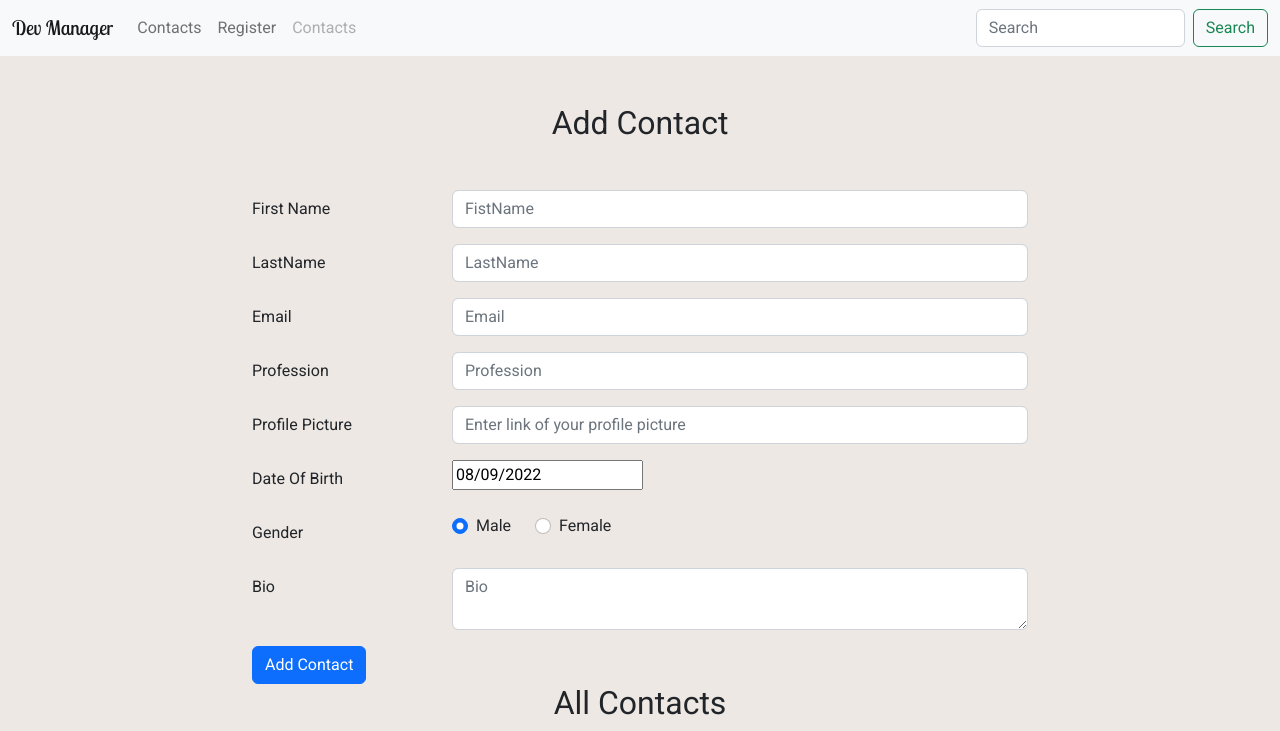
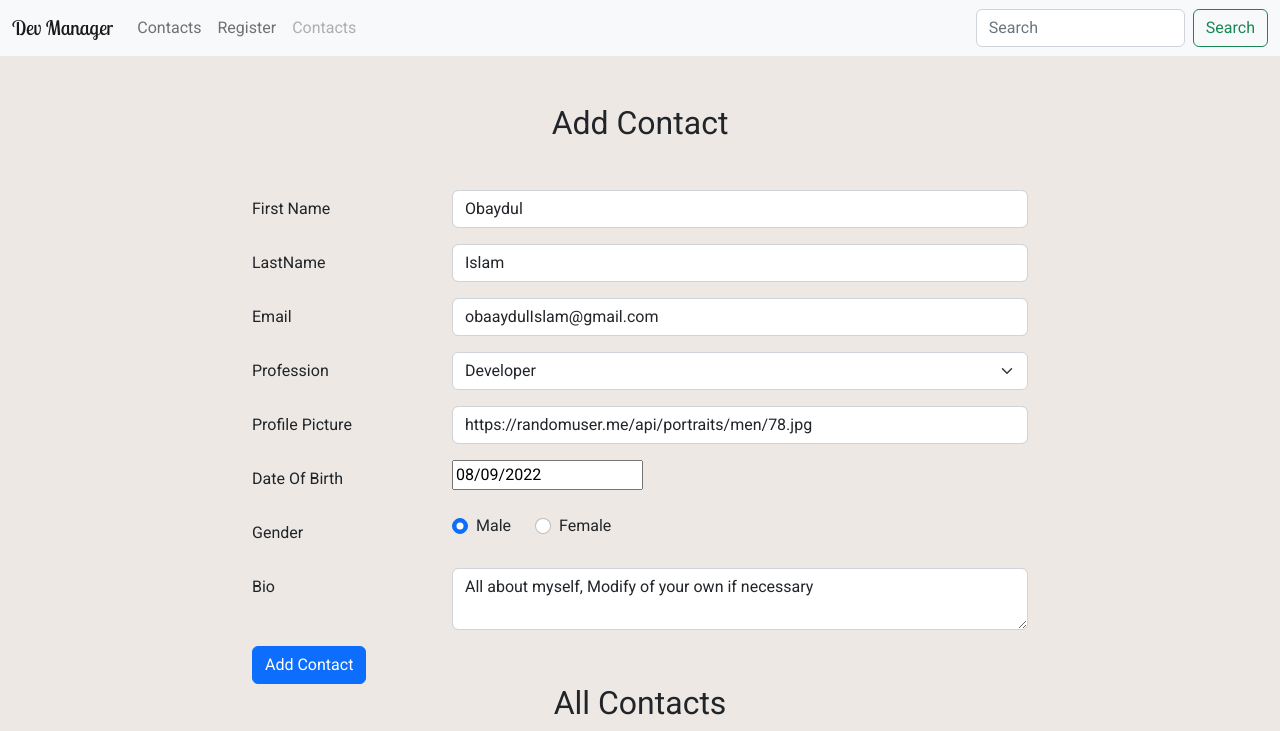
Before and after one commit to obaydullaa/Dev-Manager, a React (Vite) app: page / in a window 1280 px wide. Shown: the top 731 px of the page. Built offline with nearby package versions, Linux system fonts and the light colour scheme; grey boxes are pictures that could not be loaded.

Commit message:
Addin selected prof & default value add all field.

```diff
--- a/src/contacts/AddContact.jsx
+++ b/src/contacts/AddContact.jsx
@@ -23,6 +23,7 @@ const schema = yup.object({
     profession: yup
     .string()
     .required('Profession is Required')
+    .oneOf(['developer', 'designer', 'marketer'])
     .min(3, 'Profession must be 3 or more in length'),
     bio: yup
     .string()
@@ -48,7 +49,8 @@ export default function AddContact({addContact}) {
     // })
    const [birthYear, setBirthYear] = useState(new Date())
 
-    const { register,
+    const {
+        register,
         handleSubmit,
         watch,
         setValue,
@@ -57,7 +59,16 @@ export default function AddContact({addContact}) {
      } = useForm({
         resolver: yupResolver(schema),
      });
-    console.log(errors)
+
+    const defaultValue = {
+        firstName: 'Obaydul',
+        lastName: 'Islam',
+        email: 'obaaydulIslam@gmail.com',
+        profession: 'developer',
+        bio: 'All about myself, Modify of your own if necessary',
+        image: 'https://randomuser.me/api/portraits/men/78.jpg',
+    }
+    const {firstName, lastName, email, profession, bio, image} = defaultValue
 
     useEffect(() => {
         if(isSubmitSuccessful) {
@@ -111,7 +122,7 @@ export default function AddContact({addContact}) {
                     type="text"
                     placeholder="FistName"
                     id='firstName'
-                    defaultValue=''
+                    defaultValue={firstName}
                     {...register('firstName')}
                     isInvalid={errors?.firstName}
                     />
@@ -131,7 +142,7 @@ export default function AddContact({addContact}) {
                     type="text"
                     placeholder="LastName"
                     id='lastName'
-                    defaultValue=''
+                    defaultValue={lastName}
                     {...register('lastName')}
                     isInvalid={errors?.lastName}
                     />
@@ -151,7 +162,7 @@ export default function AddContact({addContact}) {
                     type="email"
                     placeholder="Email"
                     id='email'
-                    defaultValue=''
+                    defaultValue={email}
                     {...register('email')}
                     isInvalid={errors?.email}
                     />
@@ -167,14 +178,18 @@ export default function AddContact({addContact}) {
                     </Form.Label>
                 </Col>
                 <Col sm={9}>
-                    <Form.Control
-                    type="text"
-                    placeholder="Profession"
-                    id='profession'
-                    defaultValue=''
-                    {...register('profession')}
-                    isInvalid={errors?.profession}
-                    />
+                <Form.Select
+                 {...register('profession')}
+                 id='profession'
+                 defaultValue={profession}
+                 aria-label="Select your profession"
+                 isInvalid={errors?.profession}
+                 >
+                    <option value='' disabled>Select Your Profession</option>
+                    <option value="developer">Developer</option>
+                    <option value="designer">Designer</option>
+                    <option value="marketer">Marketer</option>
+                    </Form.Select>
                     <Form.Control.Feedback type='invalid' >
                         {errors?.profession?.message}
                     </Form.Control.Feedback>
@@ -191,7 +206,7 @@ export default function AddContact({addContact}) {
                     type="text"
                     placeholder="Enter link of your profile picture"
                     id='image'
-                    defaultValue=''
+                    defaultValue={image}
                     {...register('image')}
                     isInvalid={errors?.image}
                     />
@@ -254,7 +269,7 @@ export default function AddContact({addContact}) {
                     as='textarea'
                     type="text"
                     placeholder="Bio"
-                    defaultValue=''
+                    defaultValue={bio}
                     {...register('bio')}
                     isInvalid={errors?.bio}
                     />
```
Also changed, not shown: Dev-Manager_Note.js (+42 -2 lines).
